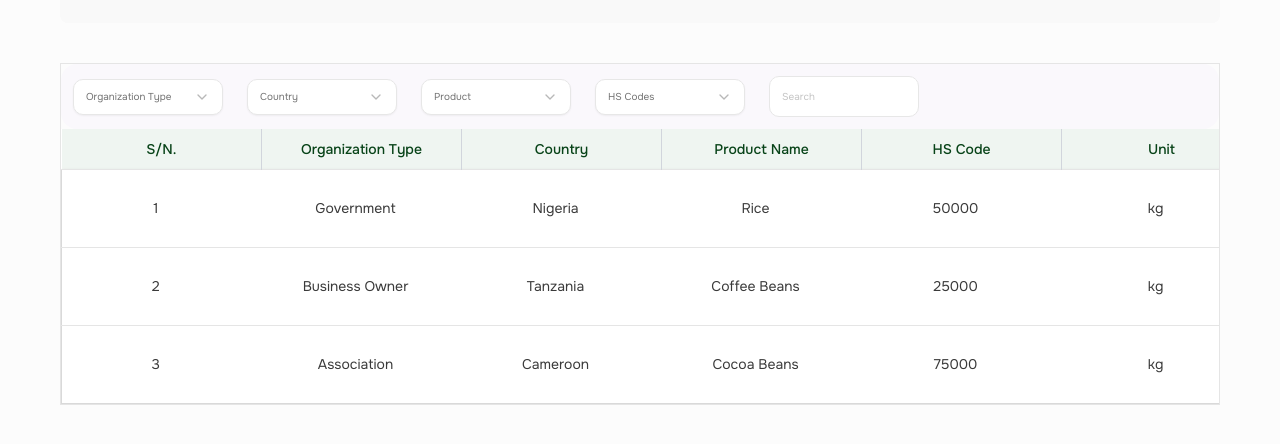
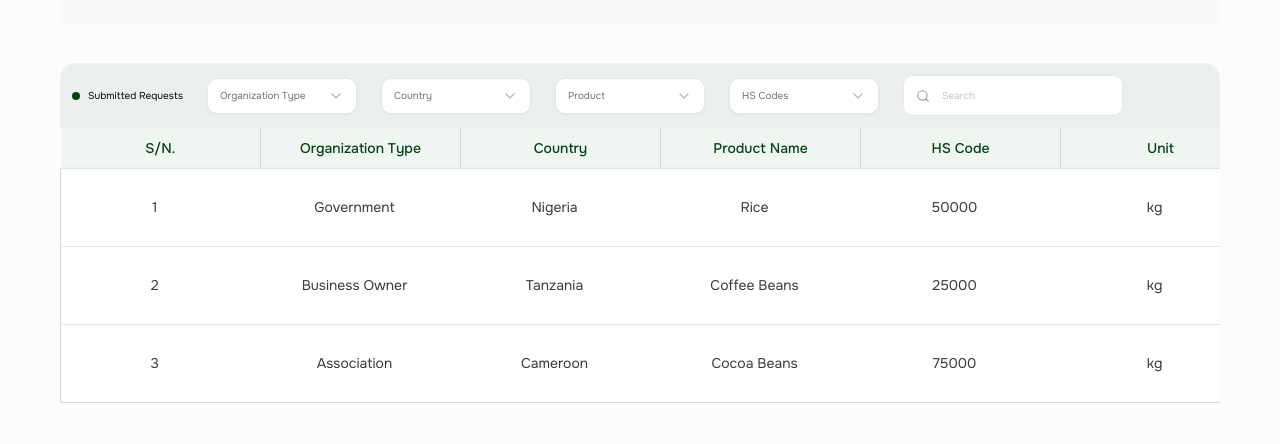
Before and after one commit to emekaobah/mti-mid, a Next.js app: page /admin/sector-breakdown in a window 1280 px wide. Shown: the part 426-870 px from the top of the page. Built offline with nearby package versions, Linux system fonts and the light colour scheme.

Commit message:
Minor fixes

```diff
--- a/app/admin/sector-breakdown/page.tsx
+++ b/app/admin/sector-breakdown/page.tsx
@@ -82,7 +82,7 @@ const SectorBreakdown = () => {
           <Graphs />
         </div>
       </div>
-      <div className="mt-10 border">
+      <div className="mt-10">
         <DataTable
           columns={columns}
           dummyData={dummyTradeData}
--- a/app/admin/sectors/page.tsx
+++ b/app/admin/sectors/page.tsx
@@ -67,12 +67,14 @@ const Sectors = () => {
             <div className="flex items-center gap-0.5">
               <h1 className="font-medium text-base">Trade Request</h1>
             </div>
+            <div className="w-full">
               <TableFilters
                 // organizationOptions={orgOptions}
                 // countryOptions={countryOptions}
                 productOptions={productOptions}
                 // hsCodeOptions={hsCodes}
               />
+            </div>
           </div>
           <Button
             className="bg-[#074318] rounded-full"
--- a/components/table/data-table.tsx
+++ b/components/table/data-table.tsx
@@ -181,6 +181,7 @@ export function DataTable<TData, TValue>({
         countryOptions={countryFilterOptions}
         productOptions={productFilterOptions}
         hsCodeOptions={hsCodesFilterOptions}
+        showSubmittedRequests
       />
 
       {/* <TableActions
--- a/components/table/filter.tsx
+++ b/components/table/filter.tsx
@@ -177,7 +177,7 @@ export function TableFilters({
       )}
       {/* Global Search */}
       {!noGlobalSearch && (
-        <div className="flex items-center bg-white rounded-[10px] p-3 w-[150px] focus:ring-white border border-[#E7E7E7]">
+        <div className="flex gap-3 items-center bg-white rounded-[10px] p-3 w-[220px] focus:ring-white border border-[#E7E7E7]">
           <Search className="text-gray-400" size={14} />
           <input
             placeholder={filterPlaceholder}
```
Lines whose indentation alone changed are shown as unchanged.
